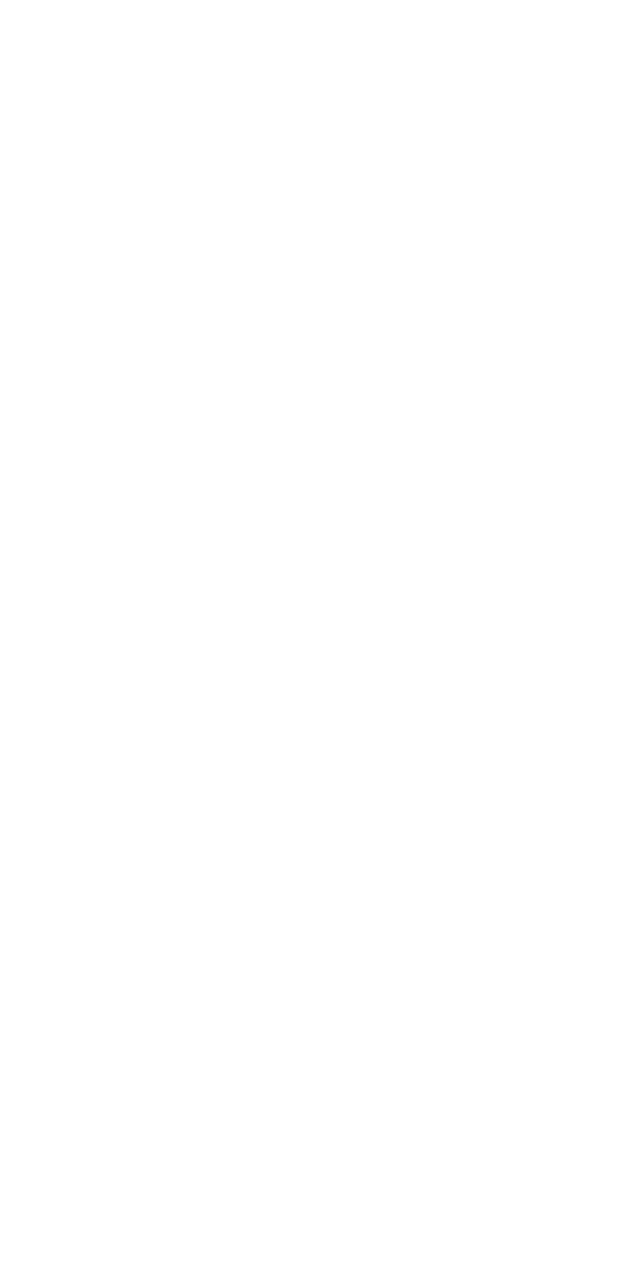
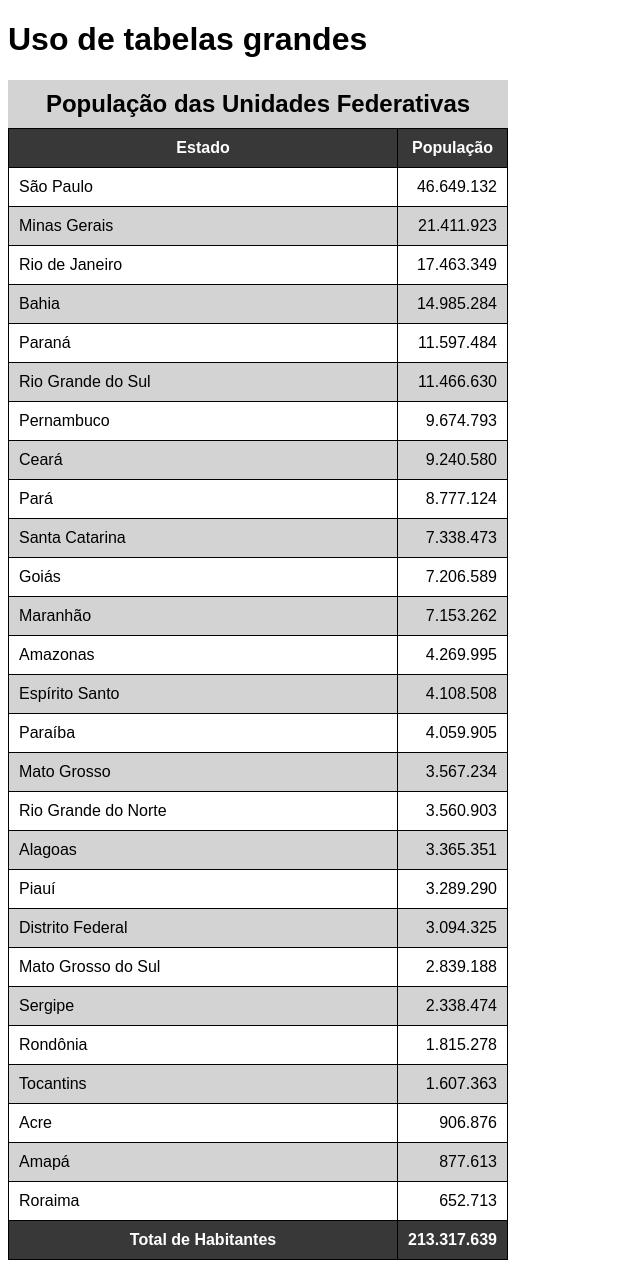
Before and after one commit to johnnyzudo/html-css, a plain HTML site: page exercicios/ex023/tabela002.html in a window 1280 px wide. Shown: the whole page, without its empty margins (0-640 px from the left). Before the commit the page ends 800 px from the top, so only its background shows below. Drawn offline with Linux system fonts and the light colour scheme.

Commit message:
criei a tabela 002

```diff
--- a/exercicios/ex023/tabela002.html
+++ b/exercicios/ex023/tabela002.html
@@ -4,9 +4,192 @@
     <meta charset="UTF-8">
     <meta http-equiv="X-UA-Compatible" content="IE=edge">
     <meta name="viewport" content="width=device-width, initial-scale=1.0">
-    <title>Document</title>
+    <title>Tabelas</title>
+    <style>
+        body {
+            font-family: Arial, Helvetica, sans-serif;
+        }
+
+        table {
+            width: 500px;
+            border-collapse: collapse;
+            position: relative;
+        }
+
+        td, th {
+            border: 1px solid black;
+            padding: 10px;
+        }
+
+        caption {
+            font-size: 1.5em;
+            font-weight: bold;
+            padding: 10px;
+            background-color: lightgray;
+        }
+
+        thead, tfoot {
+            background-color: #383838;
+            color: white;
+        }
+
+        thead > tr > th {
+            position: sticky;
+            top: -1px;
+            background-color: #383838;
+        }
+
+        tbody > tr:nth-child(odd) { /* 2n-1 */
+            background-color: white; /* 2n */
+        }
+
+        tbody > tr:nth-child(even) {
+            background-color: lightgray;
+        }
+
+        td.num {
+            text-align: right;
+        }
+    </style>
 </head>
 <body>
+    <h1>Uso de tabelas grandes</h1>
 
+    <!--
+        ANATOMIA DAS TABELAS GRANDES
+
+        TABLE
+            CAPTION
+            THEAD
+                TR, TD, TH
+            TBODY
+                TR, TD, TH
+            TFOOT
+                TR, TD, TH
+    -->
+
+    <table>
+        <caption>População das Unidades Federativas</caption>
+        <thead>
+            <tr>
+                <th scope="col">Estado</th>
+                <th scope="col" style="width: 50px">População</th>
+            </tr>
+        </thead>
+        <tbody>
+                <tr>
+                    <td>São Paulo</td>
+                    <td class="num">46.649.132</td>
+                </tr>
+                <tr>
+                    <td>Minas Gerais</td>
+                    <td class="num">21.411.923	</td>
+                </tr>
+                <tr>
+                    <td>Rio de Janeiro</td>
+                    <td class="num">17.463.349	</td>
+                </tr>
+                <tr>
+                    <td>Bahia</td>
+                    <td class="num">14.985.284</td>
+                </tr>
+                <tr>
+                    <td>Paraná</td>
+                    <td class="num">11.597.484</td>
+                </tr>
+                <tr>
+                    <td>Rio Grande do Sul</td>
+                    <td class="num">11.466.630</td>
+                </tr>
+                <tr>
+                    <td>Pernambuco</td>
+                    <td class="num">9.674.793</td>
+                </tr>
+                <tr>
+                    <td>Ceará</td>
+                    <td class="num">9.240.580</td>
+                </tr>
+                <tr>
+                    <td>Pará</td>
+                    <td class="num">8.777.124</td>
+                </tr>
+                <tr>
+                    <td>Santa Catarina</td>
+                    <td class="num">7.338.473</td>
+                </tr>
+                <tr>
+                    <td>Goiás</td>
+                    <td class="num">7.206.589</td>
+                </tr>
+                <tr>
+                    <td>Maranhão</td>
+                    <td class="num">7.153.262</td>
+                </tr>
+                <tr>
+                    <td>Amazonas</td>
+                    <td class="num">4.269.995</td>
+                </tr>
+                <tr>
+                    <td>Espírito Santo</td>
+                    <td class="num">4.108.508</td>
+                </tr>
+                <tr>
+                    <td>Paraíba</td>
+                    <td class="num">4.059.905</td>
+                </tr>
+                <tr>
+                    <td>Mato Grosso</td>
+                    <td class="num">3.567.234</td>
+                </tr>
+                <tr>
+                    <td>Rio Grande do Norte</td>
+                    <td class="num">3.560.903</td>
+                </tr>
+                <tr>
+                    <td>Alagoas</td>
+                    <td class="num">3.365.351</td>
+                </tr>
+                <tr>
+                    <td>Piauí</td>
+                    <td class="num">3.289.290</td>
+                </tr>
+                <tr>
+                    <td>Distrito Federal</td>
+                    <td class="num">3.094.325</td>
+                </tr>
+                <tr>
+                    <td>Mato Grosso do Sul</td>
+                    <td class="num">2.839.188</td>
+                </tr>
+                <tr>
+                    <td>Sergipe</td>
+                    <td class="num">2.338.474</td>
+                </tr>
+                <tr>
+                    <td>Rondônia</td>
+                    <td class="num">1.815.278</td>
+                </tr>
+                <tr>
+                    <td>Tocantins</td>
+                    <td class="num">1.607.363</td>
+                </tr>
+                <tr>
+                    <td>Acre</td>
+                    <td class="num">906.876</td>
+                </tr>
+                <tr>
+                    <td>Amapá</td>
+                    <td class="num">877.613</td>
+                </tr>
+                <tr>
+                    <td>Roraima</td>
+                    <td class="num">652.713</td>
+                </tr>
+        </tbody>
+        <tfoot>
+                <th scope="row">Total de Habitantes</th>
+                <td class="num"><strong>213.317.639</strong></td>
+        </tfoot>
+    </table>
 </body>
 </html>
```
